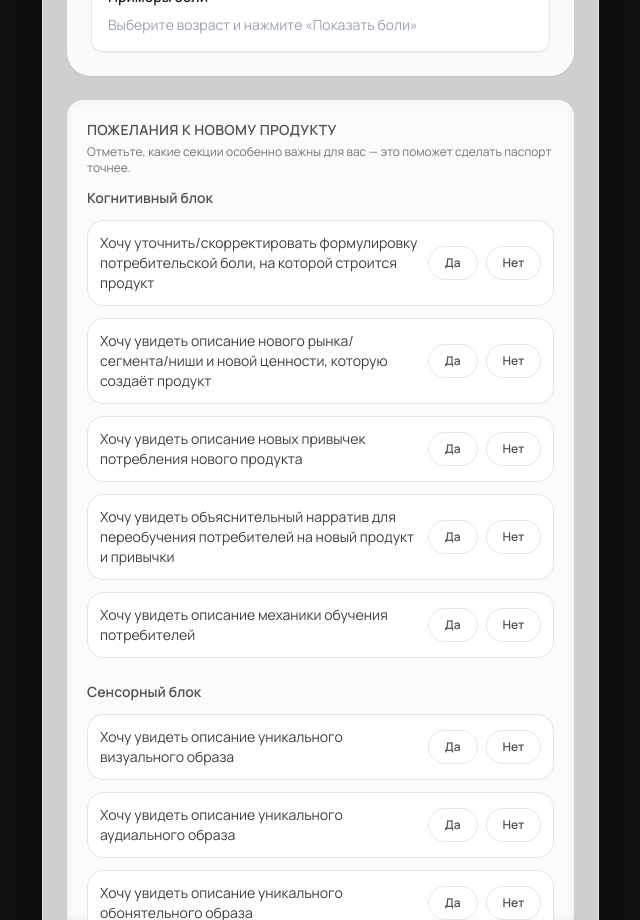
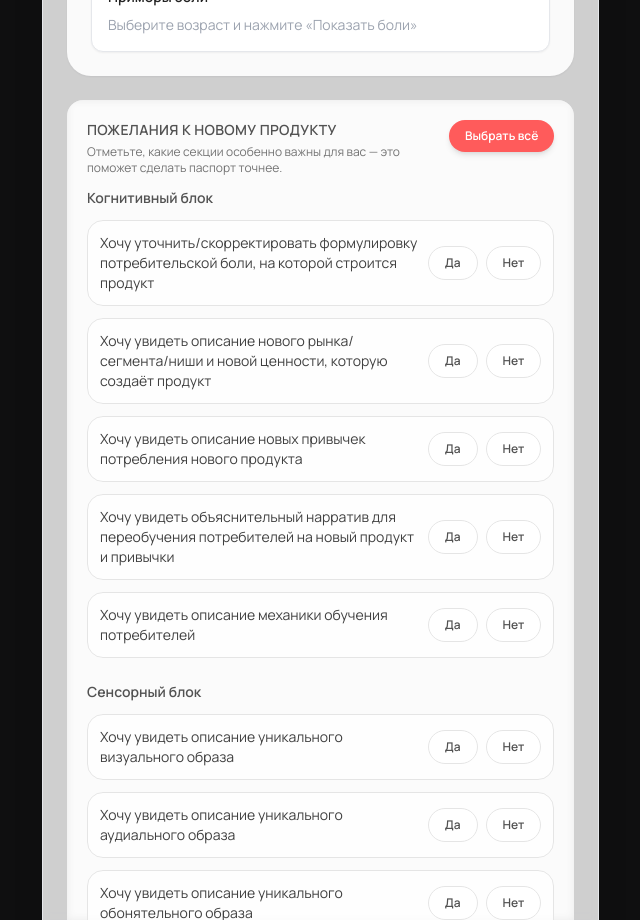
Before and after one commit to nmlugo1996-boop/qwen-landing, a Next.js app: page / in a window 1280 px wide. Shown: the part 1600-2520 px from the top of the page, without its empty margins (46-686 px from the left). Built offline with nearby package versions, Linux system fonts and the light colour scheme.

Commit message:
Добавлена кнопка 'Выбрать всё' для автоматического выбора всех 22 вопросов

```diff
--- a/components/GeneratorForm.tsx
+++ b/components/GeneratorForm.tsx
@@ -399,6 +399,21 @@ export default function GeneratorForm({
     []
   );
 
+  const handleSelectAll = useCallback(() => {
+    setForm((prev) => {
+      const newDiagnostics = { ...prev.diagnostics };
+      DIAGNOSTIC_SECTIONS.forEach((section) => {
+        section.questions.forEach((question) => {
+          newDiagnostics[question.id] = "yes";
+        });
+      });
+      return {
+        ...prev,
+        diagnostics: newDiagnostics
+      };
+    });
+  }, []);
+
   const handleGeneratePains = useCallback(() => {
     const selectedAge = audienceAge.length > 0 ? audienceAge[0] : null;
 
@@ -725,13 +740,22 @@ export default function GeneratorForm({
       </div>
 
       <section className="flex flex-col gap-3 rounded-2xl bg-white/60 backdrop-blur-sm p-4 md:p-5">
-        <div>
+        <div className="flex items-start justify-between gap-4">
+          <div className="flex-1">
             <h3 className="text-xs md:text-sm font-semibold uppercase tracking-wide text-neutral-600">
               ПОЖЕЛАНИЯ К НОВОМУ ПРОДУКТУ
             </h3>
             <p className="text-xs text-neutral-500 mt-1">
               Отметьте, какие секции особенно важны для вас — это поможет сделать паспорт точнее.
             </p>
+          </div>
+          <button
+            type="button"
+            onClick={handleSelectAll}
+            className="inline-flex items-center justify-center px-4 py-2 rounded-full text-xs font-semibold text-white shadow-md transition bg-[#FF5B5B] hover:bg-[#FF7171] whitespace-nowrap"
+          >
+            Выбрать всё
+          </button>
         </div>
         <div className="space-y-6">
           {DIAGNOSTIC_SECTIONS.map((section) => (
```
Lines whose indentation alone changed are shown as unchanged.
